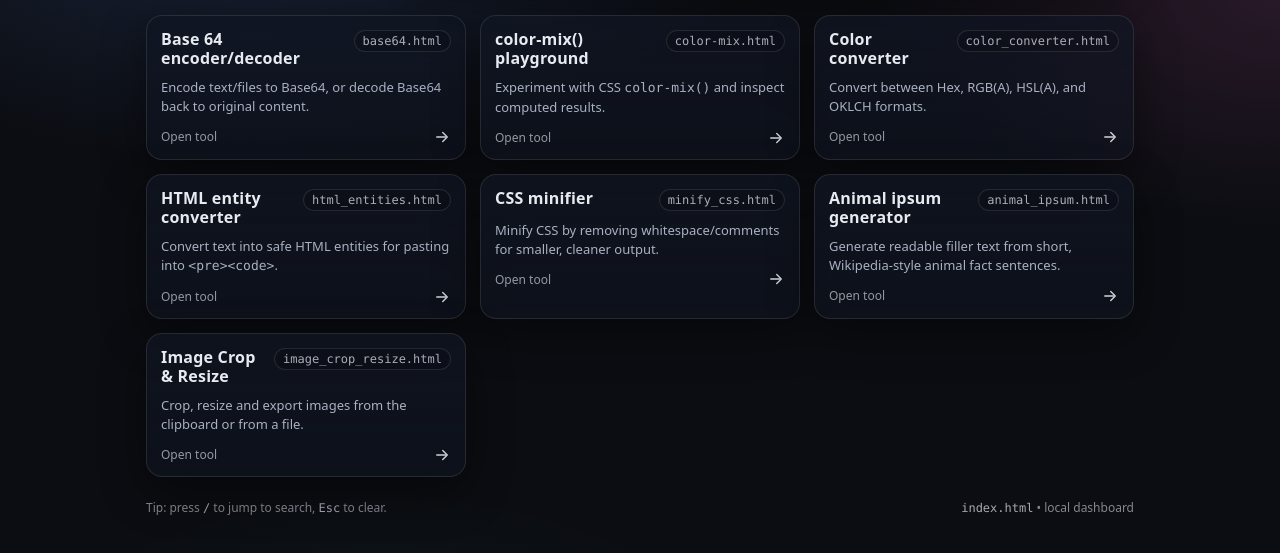
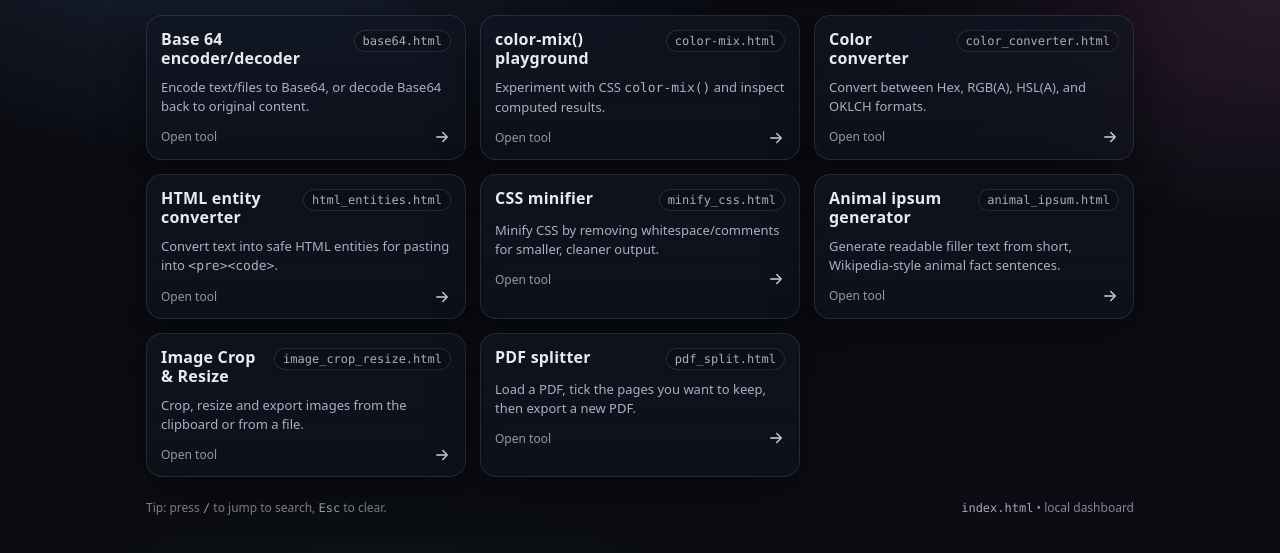
Before and after one commit to troennes/tools, a plain HTML site: page index.html in a window 1280 px wide. Shown: the part 85-638 px from the top of the page. Drawn offline with Linux system fonts and the light colour scheme.

Commit message:
Update index.html

```diff
--- a/index.html
+++ b/index.html
@@ -350,6 +350,23 @@
             </div>
           </a>
         </article>
+
+      <article class="card" data-keywords="pdf upload split export">
+          <a href="./pdf_split.html">
+            <div class="top">
+              <h2 class="title">PDF splitter</h2>
+              <span class="file">pdf_split.html</span>
+            </div>
+            <p class="desc">Load a PDF, tick the pages you want to keep, then export a new PDF.</p>
+            <div class="open">
+              <span class="hint">Open tool</span>
+              <svg class="arrow" viewBox="0 0 24 24" fill="none" aria-hidden="true">
+                <path d="M5 12h12" stroke="currentColor" stroke-width="1.8" stroke-linecap="round"/>
+                <path d="M13 6l6 6-6 6" stroke="currentColor" stroke-width="1.8" stroke-linecap="round" stroke-linejoin="round"/>
+              </svg>
+            </div>
+          </a>
+        </article>
       </section>
 
       <div class="empty" id="empty">
```
